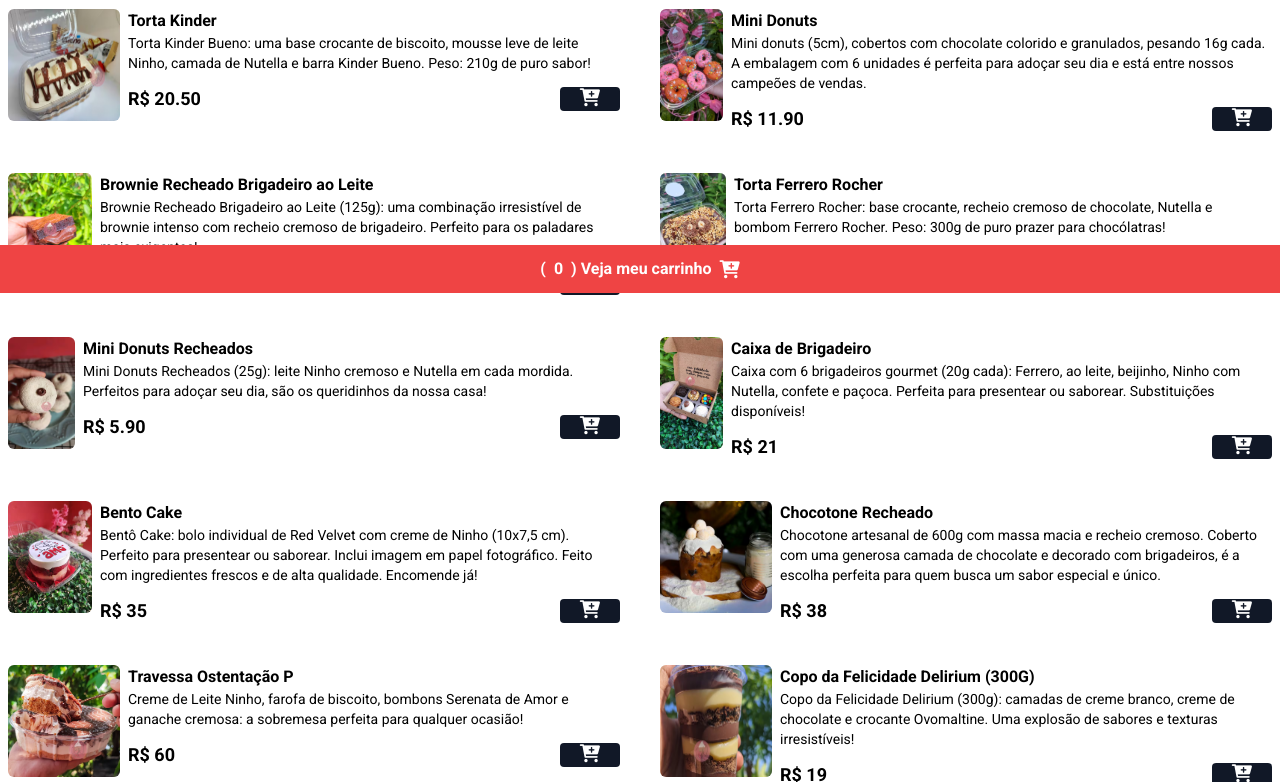
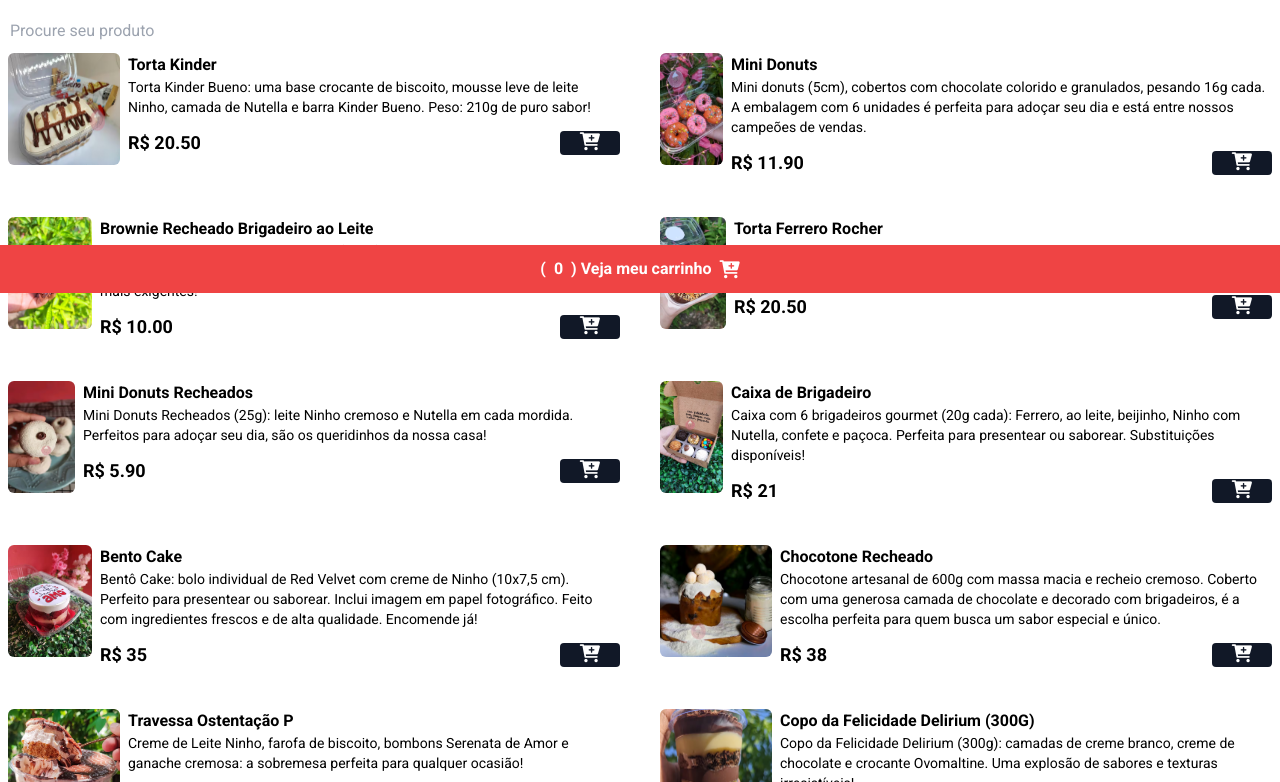
Before and after one commit to alisouzr/menu_gk, a website: page index.html in a window 1280 px wide. Shown: the part 507-1289 px from the top of the page. Drawn offline with nearby package versions, Linux system fonts and the light colour scheme.

Commit message:
feat: added search box

```diff
--- a/index.html
+++ b/index.html
@@ -47,8 +47,13 @@
         Conheça nosso menu
     </h2>
 
+
     <!-- INICO MENU -->
     <div id="menu">
+
+        <!-- input tag -->
+        <input id="searchbar" onkeyup="search_product()" type="text"
+            name="search" placeholder="Procure seu produto" class="search">
 
         <main class="grid grid-cols-1 md:grid-cols-2 gap-7 md:gap-10 mx-auto max-w-7xl px-2 mb-16">
 
--- a/script.js
+++ b/script.js
@@ -211,3 +211,18 @@ if(isOpen){
     spanItem.classList.add("bg-red-500");
     spanItem.classList.remove("bg-green-600");
 }
+
+function search_product() {
+    let input = document.getElementById('searchbar').value
+    input=input.toLowerCase();
+    let x = document.getElementsByClassName('flex gap-2');
+
+    for (i = 0; i < x.length; i++) {
+        if (!x[i].innerHTML.toLowerCase().includes(input)) {
+            x[i].style.display="none";
+        }
+        else {
+            x[i].style.display="list-item";
+        }
+    }
+}
```
Also changed, not shown: styles/output.css.
